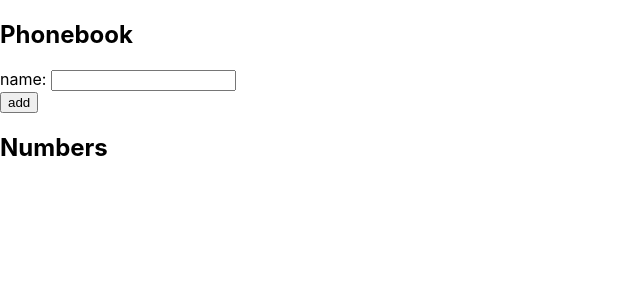
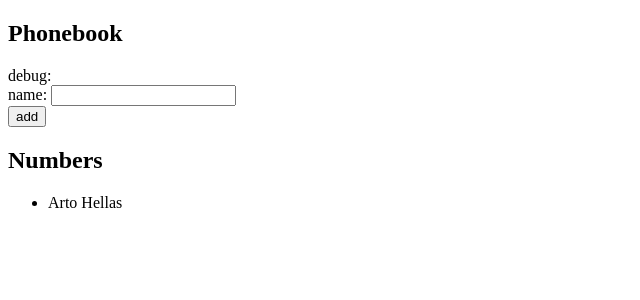
Before and after one commit to dyabk/fso-phonebook, a React (Create React App) app: page / in a window 1280 px wide. Shown: the top 300 px of the page, without its empty margins (0-640 px from the left). Built offline with nearby package versions, Linux system fonts and the light colour scheme.

Commit message:
Created the event handlers to add a new nameObject, update the array

```diff
--- a/src/App.js
+++ b/src/App.js
@@ -7,18 +7,41 @@
 
   const [newName, setNewName] = useState('')
 
+  const addName = (event) => {
+    event.preventDefault()
+    const nameObject = {
+      name: newName,
+    }
+
+    setNewName('')
+    setPersons(persons.concat(nameObject))
+  }
+
+  const handleNameChange = (event) => {
+    console.log(event.target.value)
+    setNewName(event.target.value)
+  }
+
   return (
    <div>
       <h2>Phonebook</h2>
-     <form>
+      <div>debug: {newName}</div>
+      <form onSubmit={addName}>
         <div>
-         name: <input />
+         name: <input
+          value={newName}
+          onChange={handleNameChange}
+          />
         </div>
         <div>
           <button type="submit">add</button>
         </div>
       </form>
       <h2>Numbers</h2>
+      <ul>
+        {persons.map(person =>
+          <li key={person.name}>{person.name}</li>)}
+      </ul>
    </div>
   )
 }
--- a/src/index.css
+++ /dev/null
@@ -1,13 +0,0 @@
-body {
-  margin: 0;
-  font-family: -apple-system, BlinkMacSystemFont, 'Segoe UI', 'Roboto', 'Oxygen',
-    'Ubuntu', 'Cantarell', 'Fira Sans', 'Droid Sans', 'Helvetica Neue',
-    sans-serif;
-  -webkit-font-smoothing: antialiased;
-  -moz-osx-font-smoothing: grayscale;
-}
-
-code {
-  font-family: source-code-pro, Menlo, Monaco, Consolas, 'Courier New',
-    monospace;
-}
--- a/src/index.js
+++ b/src/index.js
@@ -1,17 +1,7 @@
-import React from 'react';
 import ReactDOM from 'react-dom';
-import './index.css';
 import App from './App';
-import reportWebVitals from './reportWebVitals';
 
 ReactDOM.render(
-  <React.StrictMode>
-    <App />
-  </React.StrictMode>,
+  <App />,
   document.getElementById('root')
 );
-
-// If you want to start measuring performance in your app, pass a function
-// to log results (for example: reportWebVitals(console.log))
-// or send to an analytics endpoint. Learn more: https://bit.ly/CRA-vitals
-reportWebVitals();
--- a/src/reportWebVitals.js
+++ /dev/null
@@ -1,13 +0,0 @@
-const reportWebVitals = onPerfEntry => {
-  if (onPerfEntry && onPerfEntry instanceof Function) {
-    import('web-vitals').then(({ getCLS, getFID, getFCP, getLCP, getTTFB }) => {
-      getCLS(onPerfEntry);
-      getFID(onPerfEntry);
-      getFCP(onPerfEntry);
-      getLCP(onPerfEntry);
-      getTTFB(onPerfEntry);
-    });
-  }
-};
-
-export default reportWebVitals;
```
Also changed, not shown: src/App.css (deleted, +0 -38 lines), src/setupTests.js (deleted, +0 -5 lines), src/logo.svg (deleted), 1 other file (tests, documents, lock files or other folders). Lines whose indentation alone changed are shown as unchanged.
